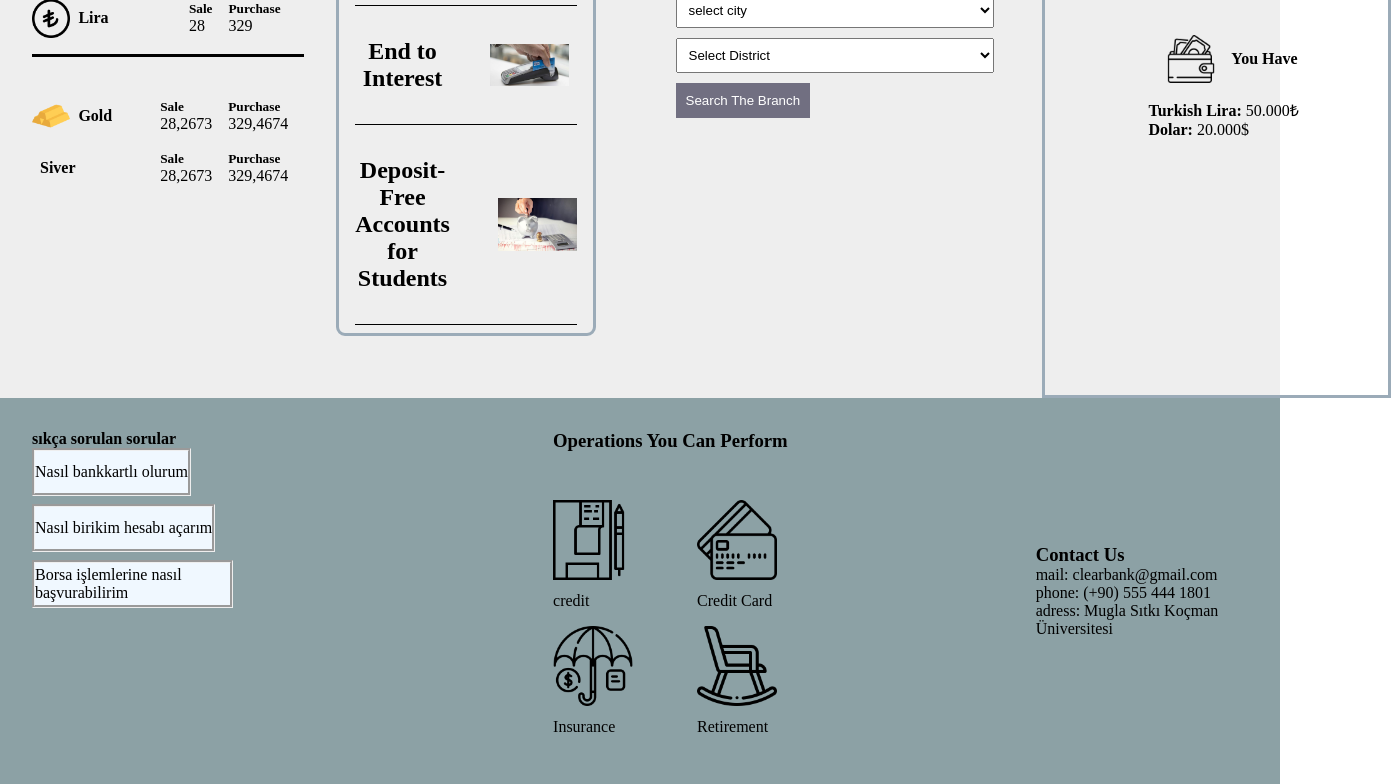
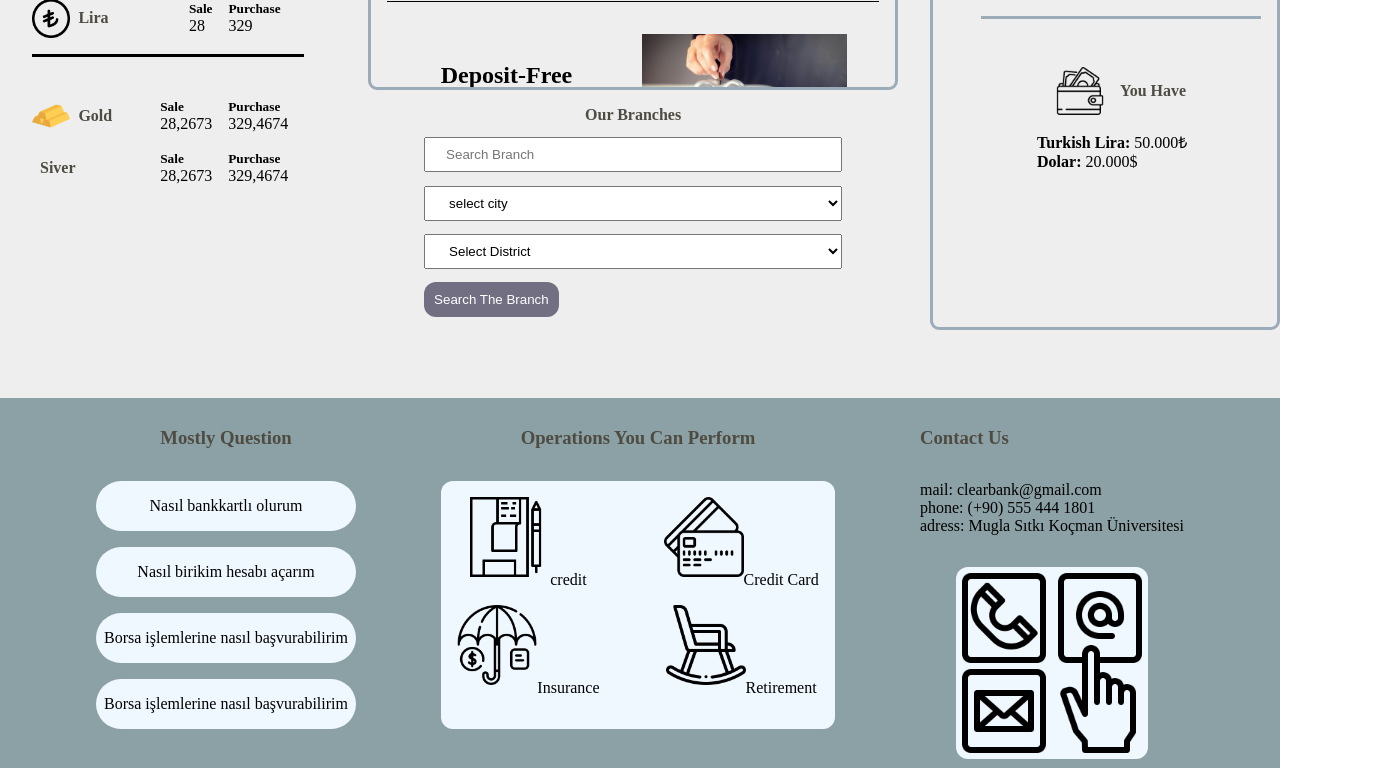
Before and after one commit to zehraozturkk/WebDevelopmentMidterm, a plain HTML site: page index.html in a window 1280 px wide. Shown: the part 402-1186 px from the top of the page, 1391 px wide, since content can reach past the window. Drawn offline with Linux system fonts and the light colour scheme.

Commit message:
I add resposive design

```diff
--- a/index.html
+++ b/index.html
@@ -5,13 +5,12 @@
     <meta name="viewport" content="width=device-width, initial-scale=1.0">
     <link rel="stylesheet" href="./style.css">
     <title>Clear Bank</title>
-    <link rel="icon" href="./assets/favicon.ico" >
+    <link rel="icon" href="./assets/favicon.ico">
 
 </head>
 <body>
 
-    <div id="container">
-
+    <!-- Header start -->
         <header>
             <div class="title">
                 <h1>ClearBank</h1>
@@ -24,6 +23,9 @@
             </div>
         </header>
 
+        <!-- header end -->
+
+        <!-- content start -->
         <div class="content">
             <div class="left-content">
                 <h3>Markets</h3>
@@ -144,6 +146,7 @@
 
 
             </div>
+            <!-- this part contains news and forms -->
             <div class="main-content">
                 <div class="news">
                     <h2 class="new-title">News</h2>
@@ -151,34 +154,23 @@
                         <h2>Will the stock market drop?</h2>
                         <img src="./assets/borsa.jpeg" alt="">
                     </div>
-
-                    <div class="new">
-                        <h2>End to Interest</h2>
-                        <img src="./assets/faiz.jpg" alt="">
-                    </div>
                     <div class="new">
                         <h2>Deposit-Free Accounts for Students</h2>
                         <img src="./assets/studenTaccount.jpg" alt="">
                     </div>
                     <div class="new">
                         <h2>Gift for Bringing Your Report Card</h2>
-                        <img src="./assets/present.jpg" alt="">
+                        <img style="width: 30%;" src="./assets/present.jpg" alt="">
                     </div>
                     <div class="new">
                         <h2>Marriage Guarantee Account</h2>
-                        <img src="./assets/marriage.jpg" alt="">
+                        <img style="width: 30%;" src="./assets/marriage.jpg" alt="">
                     </div>
-
-
-
                 </div>
                 <div>
-
                     <div class="form">
                         <h4>Our Branches</h4>
                         <form  action="/form_handler.php" method="post">
-
-
                             <input placeholder="Search Branch" type="text" required>
                             <select id="urun" name="select city" required>
                                 <option value="">select city</option>
@@ -196,13 +188,11 @@
                             <button type="submit">Search The Branch</button>
                         </form>
                     </div>
-
-
-
                 </div>
             </div>
+            <!-- main content end -->
 
-
+            <!-- right content part contains profile information -->
             <div class="right-content">
                 <div class="profile">
                     <img src="./assets/WhatsApp Image 2023-11-19 at 15.08.23.jpeg" alt="">
@@ -218,19 +208,24 @@
                         <p><strong>Dolar:</strong>  20.000$</p>
                     </div>
                 </div>
-
-
-
             </div>
         </div>
+        <!-- content end -->
+
+        <!-- footer start -->
+        <footer></footer>
         <footer>
-            <div class="Quastion">
-                <h4>sıkça sorulan sorular</h4>
-                <a href="#">Nasıl bankkartlı olurum</a>
-                <a href="#">Nasıl birikim hesabı açarım</a>
-                <a href="#">Borsa işlemlerine nasıl başvurabilirim</a>
+            <div class="Questions">
+                <h3>Mostly Question</h3>
+                <div class="Question">
+                    <a href="#">Nasıl bankkartlı olurum</a>
+                    <a href="#">Nasıl birikim hesabı açarım</a>
+                    <a href="#">Borsa işlemlerine nasıl başvurabilirim</a>
+                    <a href="#">Borsa işlemlerine nasıl başvurabilirim</a>
+                </div>
             </div>
 
+            <!-- this part about apply process -->
             <div class="perform">
                 <h3>Operations You Can Perform</h3>
                 <div class="aplly">
@@ -251,9 +246,11 @@
                     <li>phone: (+90) 555 444 1801</li>
                     <li>adress: Mugla Sıtkı Koçman Üniversitesi</li>
                 </ol>
+                <img class="communicate" src="./assets/communicate.png" alt="">
             </div>
         </footer>
 
-    </div>
+        <!-- footer end -->
+
 </body>
 </html>
--- a/style.css
+++ b/style.css
@@ -1,3 +1,5 @@
+/* "Thanks to this code snippet, I can access all attributes and remove default values." */
+
 *{
     box-sizing: border-box;
     margin: 0;
@@ -6,8 +8,9 @@
     list-style: none;
 }
 
-:root {
-    --primary-color: hotpink;
+h1,h2,h3,h4{
+    color: #4E4C42;
+    font-weight: 900;
 }
 
 header{
@@ -21,6 +24,7 @@ header{
     padding: 0 6rem;
 }
 
+/* these are about header  */
 .title{
     display: flex;
     align-items: center;
@@ -33,7 +37,9 @@ header{
 .bankaimage{
     width: 6rem;
 }
+/* header end */
 
+/* content part is start */
 .content{
     padding-top: 100px;
     display: flex;
@@ -42,6 +48,7 @@ header{
 }
 
 
+/* left content start */
 .left-content{
     background-image: url(./assets/Abstract\ Geometric\ Triangle\ Lines\ Image.jpeg);
     background-size: cover;
@@ -57,6 +64,7 @@ header{
     font-size: 36px;
 }
 
+/* this section is in left content */
 section img{
     max-width: 2.4rem;
 }
@@ -81,23 +89,27 @@ section .döviz-title{
 
 .sale-purchase{
     display: flex;
-    /* background-color: aquamarine; */
     max-width:max-content;
     gap: 1rem;
     padding-right: 1rem;
 }
 
+/* left content end */
+
+/* main content start */
+
 .main-content{
     padding-top:2rem;
-    padding-left:2rem ;
-    width: 100%;
-    height: 86vh;
-    display: flex;
-    gap: 4rem;
-    margin: auto;
+    padding-left:2rem;
+    margin: 0 2rem;
+    width: 80%;
+    height: 100vh;
+    /* display: flex; */
+
 
 }
 
+/* news is start */
 .new{
     width: 100%;
     display: flex;
@@ -110,8 +122,12 @@ section .döviz-title{
     margin: auto;
 }
 
+.new h2{
+    color: #000;
+}
+
 .news img{
-    width: 50%;
+    width: 48%;
 }
 
 .news{
@@ -119,7 +135,7 @@ section .döviz-title{
     flex-direction: column;
     width:100%;
     overflow-y: scroll;
-    height: 75vh;
+    height: 45vh;
     border:solid #9BABB8;
     padding: 1rem;
     border-radius: 9px;
@@ -128,47 +144,56 @@ section .döviz-title{
 .new-title{
     width: fit-content;
     margin: auto;
-    color: black;
     font-size: 44px;
     font-weight: 900px;
 }
 
+/* form is in the main content */
 .form{
     display: flex;
     padding: 1rem;
     margin-right: 2rem;
-    margin-top: 3rem;
     flex-direction: column;
     align-items: center;
     justify-content: center;
-    width: 350px;
-    height: 60vh;
-    background-image: url(./assets/form_background.jpeg);
-    background-size: cover;
-    background-position: center;
-    background-repeat: no-repeat;
+    width: 450px;
+    margin: auto;
 }
 
 
 input, select {
     width: 100%;
-    padding: 8px;
-    margin-bottom: 10px;
+    padding: 8px 20px;
+    margin-top: 1em;
 }
 
 button {
     background-color: #716F81;
     color: white;
     padding: 10px;
+    margin-top:1em ;
     border: none;
     cursor: pointer;
+    border-radius: 12px;
 }
 
+button:hover{
+    background-color: white;
+    color: black;
+}
 
+/* form is end */
+/* main content end */
+
+/* right content start */
 .right-content{
     padding-left: 3rem;
     padding-top: 6rem;
-    border:solid  #9BABB8;
+    margin-top: 2rem;
+    height: 75vh;
+    border:solid #9BABB8;
+    border-radius: 9px;
+
 }
 
 .profile{
@@ -210,44 +235,63 @@ button {
     margin: auto;
     padding-left: 2.5rem;
 }
+/* right content end */
 
 
-
-
+/* footer start */
 footer{
-    padding: 2rem;
+    padding: 0.6rem 6rem;
     background-color: #8CA1A5;
     display: flex;
-    gap: 12rem;
+    justify-content: space-between;
+    gap: 4rem;
 }
 
-.Quastion a{
+/* Question part is start */
+
+.Questions{
     display: flex;
+    flex-direction: column;
     align-items: center;
+    gap: 2rem;
+}
+
+.Question{
+    display: flex;
+    flex-direction: column;
     max-width: fit-content;
-    border-style: groove;
+    gap: 1rem;
+}
+
+.Question a{
     color: black;
-    height: 3rem;
+    text-align: center;
     background-color: aliceblue;
-    margin-bottom: 0.5rem;
+    padding: 1rem 0.5rem;
+    border-radius: 999px;
 }
+
+.Question a:hover{
+    background-color: #555555;
+    color: white;
+
+}
+
 
 .perform{
     width:fit-content;
-    margin-left: 8rem;
+    text-align: center;
 }
 
 .aplly{
-    margin-top: 3rem;
+    background-color: aliceblue;
+    border-radius:12px ;
+    padding: 1rem;
+    margin-top: 2rem;
     display: flex;
     gap: 4rem;
-    width: 50%;
 }
-.contact{
-    display: flex;
-    flex-direction: column;
-    margin: auto;
-}
+
 
 .aplly img{
     width: 5rem;
@@ -257,13 +301,45 @@ footer{
 .aplly ol li{
     margin-bottom: 1rem;
 }
-/* footer{
-    background-color: darkgray;
-} */
 
-@media (max-width: 500px) {
+.contact{
+    display: flex;
+    flex-direction: column;
+    gap: 2rem;
+}
 
-    body {
-    margin: 0 2px;
+.communicate{
+    width: 12rem;
+    margin: auto;
+    background-color: aliceblue;
+    border-radius: 12px;
+
+}
+
+@media only screen and (max-width: 1000px){
+    .content{
+        display: flex;
+        flex-direction: column;
+        height: 1900px;
+    }
+
+    .left-content{
+        width: 100%;
+        padding-top: 8rem;
+    }
+
+    .right-content{
+        padding: 0;
+        height: 56vh;
+    }
+
+    header{
+        display: flex;
+        flex-direction: column;
+    }
+
+    footer{
+        display: flex;
+        flex-direction: column;
     }
 }
```
Also changed, not shown: assets/communicate.png (added).
